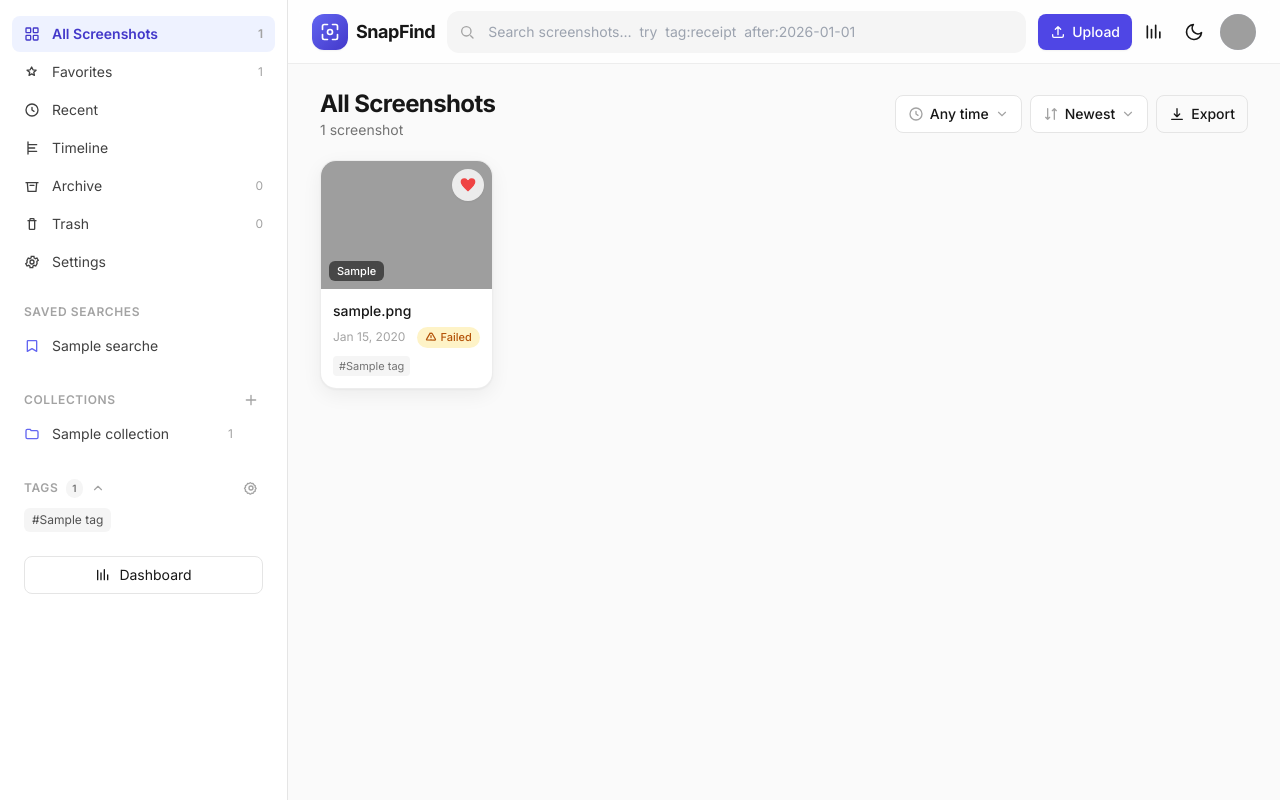
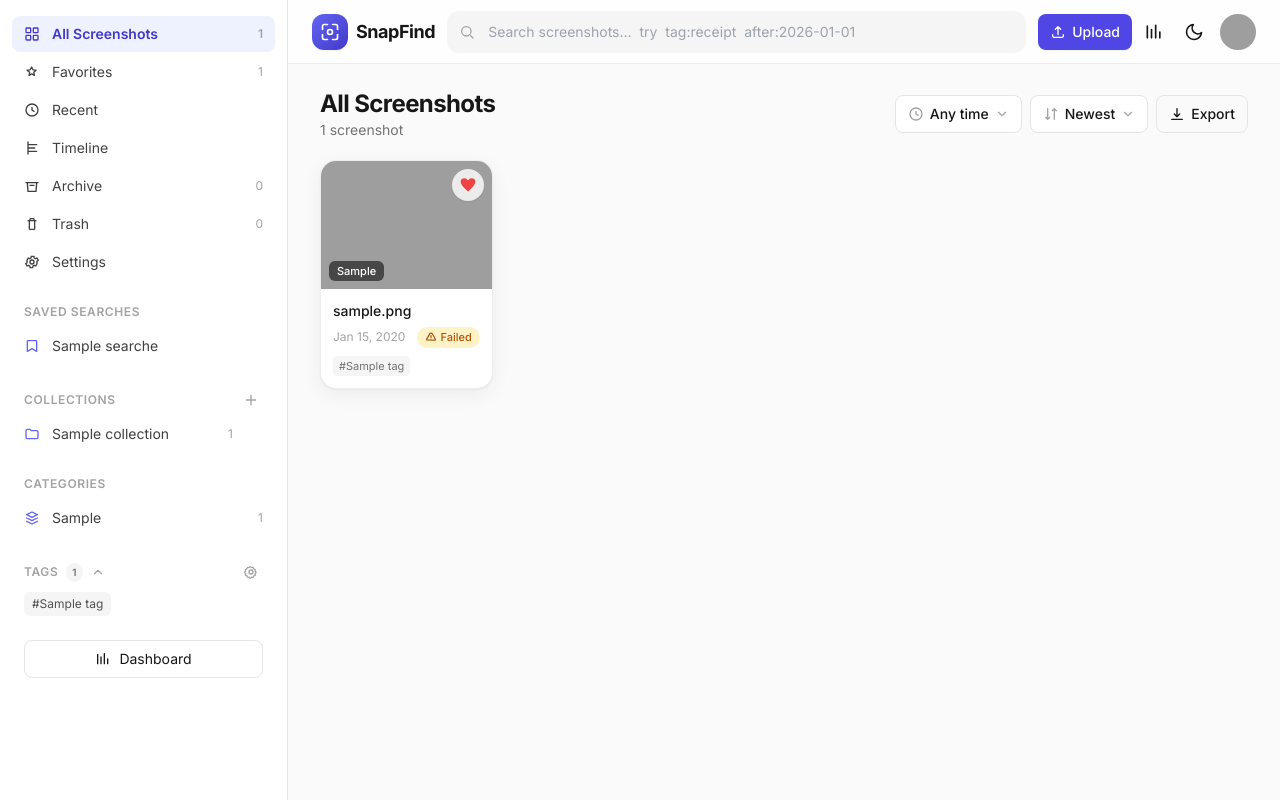
Before and after one commit to bestlucas2/SnapFind, a FastAPI app: page /app in a window 1280 px wide. Run offline with FastAPI, Linux system fonts and the light colour scheme; the visitor is signed in with stand-in values (Sample User, id 1); tables that the repository leaves empty hold one stand-in row (values such as "Sample post"); some libraries are stand-ins or nearby versions; grey boxes are pictures that could not be loaded.

Commit message:
Add live-updating Categories section to the sidebar
Categories now appear in their own sidebar section with per-category counts.
The section auto-refreshes on the refresh-grid event (fired after uploads and
grid actions) via GET /partials/sidebar-categories, so a category created while
uploading an image shows up immediately without a page reload.

Co-Authored-By: Claude Opus 4.8 <noreply@anthropic.com>

```diff
--- a/templates/partials/_sidebar.html
+++ b/templates/partials/_sidebar.html
@@ -61,6 +61,7 @@
 
     {% include "partials/_sidebar_saved.html" %}
     {% include "partials/_sidebar_collections.html" %}
+    {% include "partials/_sidebar_categories.html" %}
     {% include "partials/_sidebar_tags.html" %}
 
     <div class="px-3">
--- /dev/null
+++ b/templates/partials/_sidebar_categories.html
@@ -0,0 +1,21 @@
+{% set active_cat = request.query_params.get('category') %}
+<div id="sidebar-categories"
+     hx-get="/partials/sidebar-categories" hx-trigger="refresh-grid from:body" hx-swap="outerHTML">
+  <h3 class="text-xs font-semibold uppercase tracking-wider text-neutral-400 px-3 mb-2">Categories</h3>
+  {% if sidebar_categories %}
+  <div class="space-y-0.5">
+    {% for c in sidebar_categories %}
+    <a href="/app?category={{ c.name|urlencode }}"
+       class="flex items-center justify-between px-3 py-2 rounded-lg text-sm {{ 'bg-brand-50 dark:bg-brand-950/40 text-brand-700 dark:text-brand-300 font-semibold' if active_cat == c.name else 'text-neutral-700 dark:text-neutral-300 hover:bg-neutral-100 dark:hover:bg-neutral-800' }}">
+      <span class="flex items-center gap-3 min-w-0">
+        <svg class="w-4 h-4 shrink-0 text-brand-500" fill="none" stroke="currentColor" stroke-width="2" viewBox="0 0 24 24"><path stroke-linecap="round" stroke-linejoin="round" d="M4 7l8-4 8 4-8 4-8-4zM4 12l8 4 8-4M4 17l8 4 8-4"/></svg>
+        <span class="truncate">{{ c.name }}</span>
+      </span>
+      <span class="text-xs text-neutral-400">{{ c.count }}</span>
+    </a>
+    {% endfor %}
+  </div>
+  {% else %}
+  <p class="px-3 py-1.5 text-xs text-neutral-400">Categories appear as you upload.</p>
+  {% endif %}
+</div>
```
Also changed, not shown: routes/search.py (+11 -0 lines), templating.py (+15 -0 lines).
